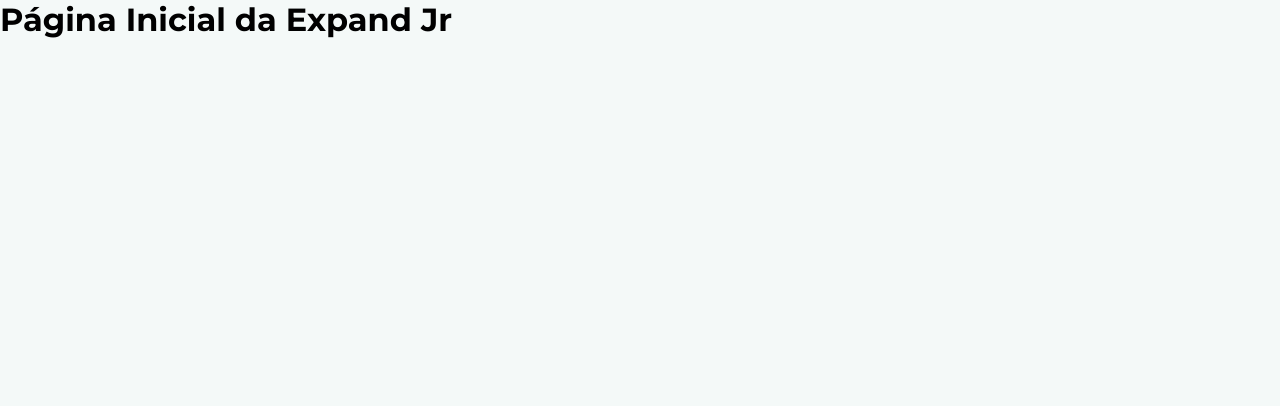
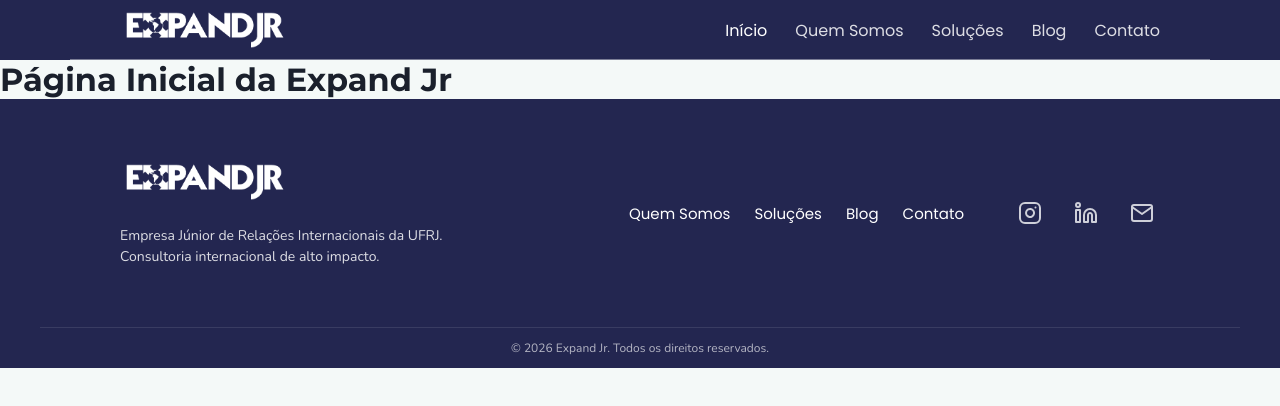
Before and after one commit to Focus-Consultoria-EJ/Focus-Consultoria-EJ-PRJ-N-118-2026-003, a React (Vite) app in the folder FrontEnd/: page / in a window 1280 px wide. Shown: the top 406 px of the page. Built offline with nearby package versions, Linux system fonts and the light colour scheme; no server answers.

Commit message:
fix: consertando rota e App.jsx

```diff
--- a/FrontEnd/src/App.jsx
+++ b/FrontEnd/src/App.jsx
@@ -1,5 +1,6 @@
-import RegisterPage from './pages/RegisterPage.jsx'
+import LoginPage from './pages/LoginPage.jsx'
 import AdminLogin from './pages/AdminLogin.jsx'
+import AdminPage from './pages/AdminPage.jsx'
 import GeralPosts from './pages/GeralPosts.jsx'
 import { QuemSomos } from './pages/QuemSomos.jsx'
 import Contato from './pages/Contato.jsx'
@@ -25,37 +26,20 @@ function PublicLayout() {
 const router = createBrowserRouter([
   {
     path: '/',
-    element: <PaginaInicial/>,
-      },
-
-{
-  path: '/login',
-  element: <RegisterPage />,
-},
-{
-  path: '/admin-login',
-  element: <AdminLogin />,
-},
-{
-  path: '/geral-posts',
-  element: <GeralPosts />,
-},
-{
-  path: '/quem-somos',
-  element: <QuemSomos />,
-},
-{
-  path: '/contato',
-  element: <Contato />,
-},
-{
-  path: '/solucoes',
-  element: <Solucoes />,
-},
-{
-  path: '/blog',
-  element: <Blog />,
-}
+    element: <PublicLayout />,
+    children: [
+      { index: true, element: <PaginaInicial /> },
+      { path: 'quem-somos', element: <QuemSomos /> },
+      { path: 'solucoes', element: <Solucoes /> },
+      { path: 'blog', element: <Blog /> },
+      { path: 'contato', element: <Contato /> },
+    ],
+  },
+  { path: '/login', element: <LoginPage /> },
+  { path: '/admin-login', element: <AdminLogin /> },
+  { path: '/admin-page', element: <AdminPage /> },
+  { path: '/geral-posts', element: <GeralPosts /> },
+  { path: '/criar-post', element: <CriarPost /> },
 ]);
 function App() {
   return <RouterProvider router={router} />;
```
